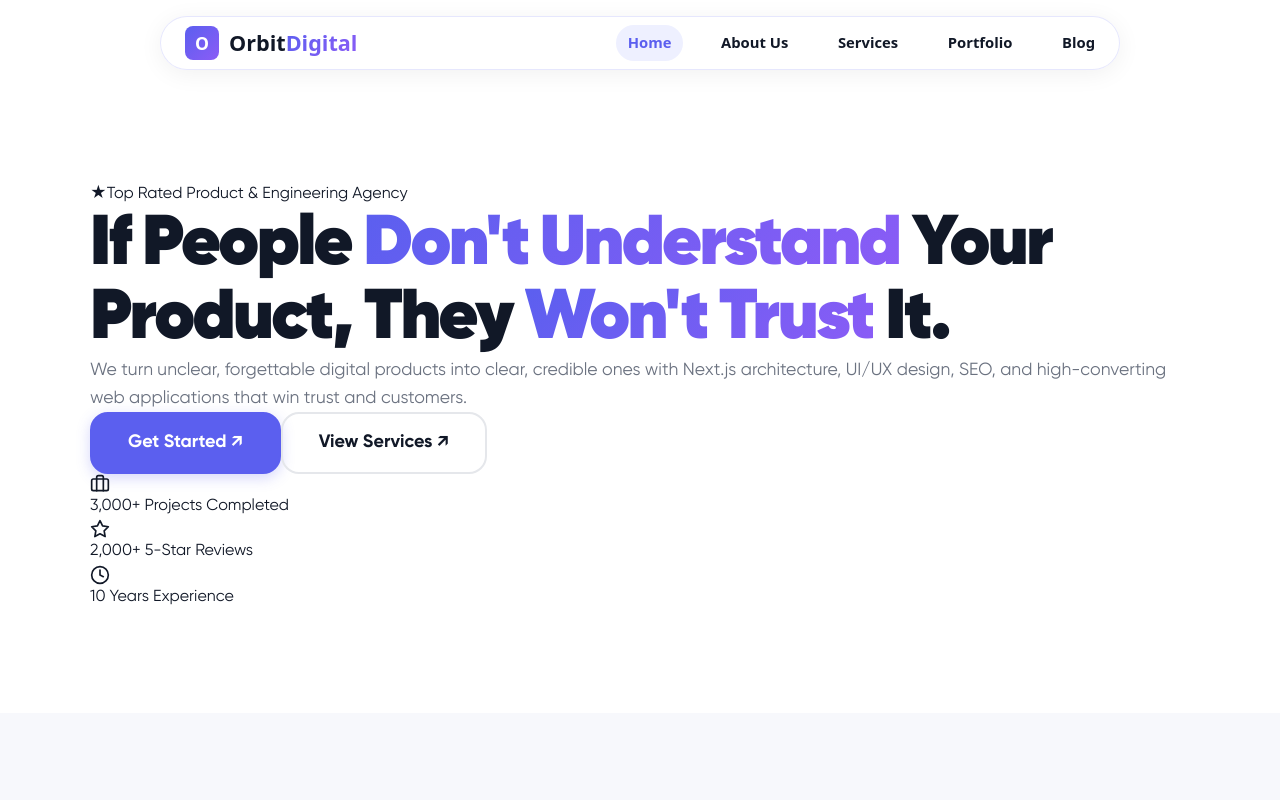
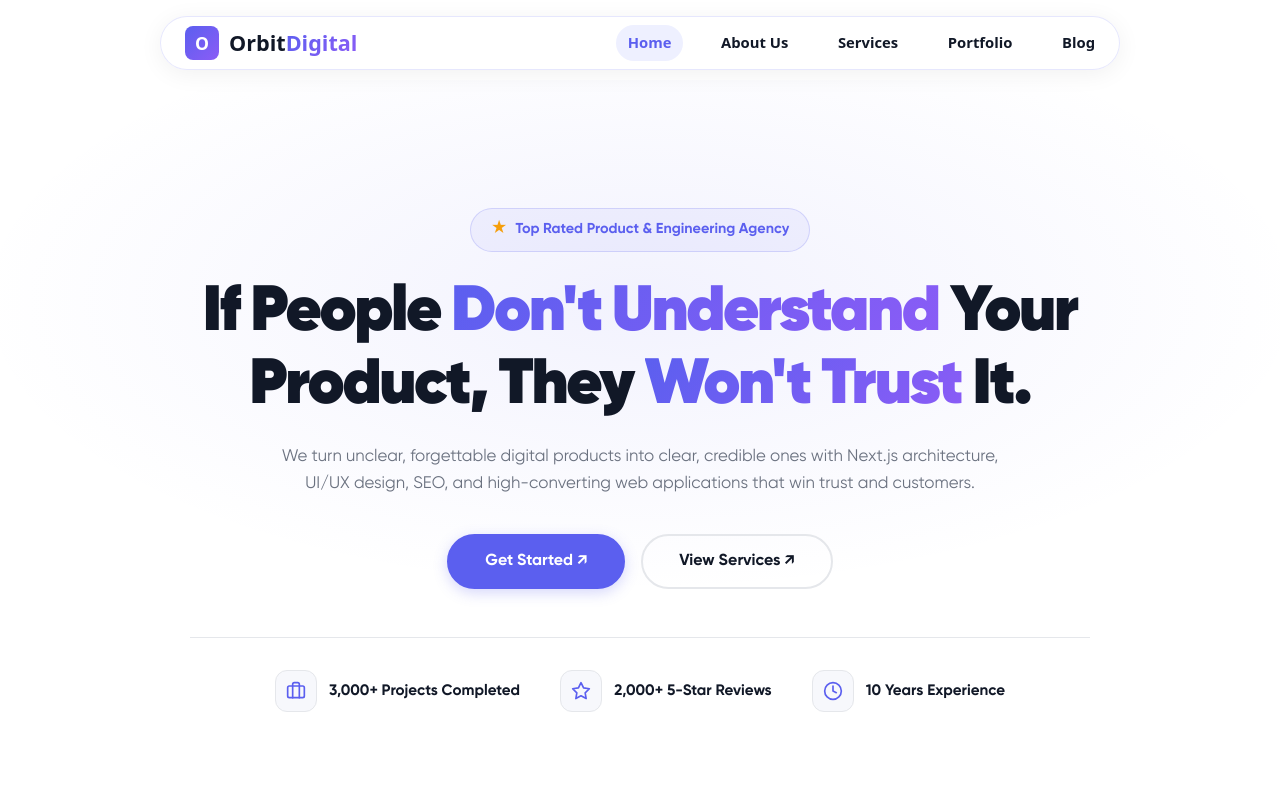
Before and after one commit to Muhammad-Hamza-webdev/orbit-digital, a Next.js app: page / in a window 1280 px wide. Shown: the top 800 px of the page. Built offline with nearby package versions, Linux system fonts and the light colour scheme.

Commit message:
Style fix

```diff
--- a/public/assets/css/style.css
+++ b/public/assets/css/style.css
@@ -402,3 +402,124 @@ h1, h2, h3, h4, h5, h6 {
     scroll-behavior: auto !important;
   }
 }
+
+/* ------------------------------------------
+   9. HERO SECTION STYLES (frprotech style)
+   ------------------------------------------ */
+.hero-frprotech-style {
+  position: relative;
+  min-height: 85vh;
+  display: flex;
+  align-items: center;
+  justify-content: center;
+  padding-block: clamp(80px, 10vw, 140px) clamp(60px, 8vw, 100px);
+  background-color: #FFFFFF;
+  overflow: hidden;
+}
+
+.hero-bg-glow {
+  position: absolute;
+  inset: 0;
+  pointer-events: none;
+  background: radial-gradient(ellipse 65% 50% at 50% 30%, rgba(91, 95, 239, 0.08) 0%, transparent 80%);
+}
+
+.hero-center-content {
+  position: relative;
+  z-index: 2;
+  max-width: 900px;
+  margin-inline: auto;
+  text-align: center;
+  display: flex;
+  flex-direction: column;
+  align-items: center;
+}
+
+.hero-top-badge-wrapper {
+  margin-bottom: 24px;
+}
+
+.hero-top-badge {
+  display: inline-flex;
+  align-items: center;
+  gap: 8px;
+  padding: 8px 20px;
+  background-color: rgba(91, 95, 239, 0.06);
+  border: 1px solid rgba(91, 95, 239, 0.2);
+  border-radius: var(--radius-full);
+  font-size: 0.9rem;
+  font-weight: 600;
+  color: var(--color-primary);
+}
+
+.hero-top-badge-icon {
+  color: #F59E0B;
+  font-size: 1rem;
+}
+
+.hero-title {
+  margin-bottom: 20px;
+  font-size: clamp(2.2rem, 5vw, 4.25rem);
+  font-weight: 900;
+  line-height: 1.15;
+  letter-spacing: -0.03em;
+}
+
+.hero-description {
+  max-width: 720px;
+  margin-inline: auto;
+  margin-bottom: 36px;
+  font-size: clamp(1.05rem, 1.25vw, 1.25rem);
+  color: var(--color-text-muted);
+  line-height: 1.65;
+}
+
+.hero-cta-group {
+  display: flex;
+  align-items: center;
+  justify-content: center;
+  gap: 16px;
+  flex-wrap: wrap;
+  margin-bottom: 48px;
+}
+
+.hero-btn-pill {
+  border-radius: var(--radius-full) !important;
+  padding: 16px 36px !important;
+  font-size: 1rem !important;
+}
+
+.hero-metrics-row {
+  display: flex;
+  align-items: center;
+  justify-content: center;
+  gap: clamp(20px, 4vw, 40px);
+  flex-wrap: wrap;
+  padding-top: 32px;
+  border-top: 1px solid var(--color-border);
+  width: 100%;
+}
+
+.hero-metric-item {
+  display: flex;
+  align-items: center;
+  gap: 12px;
+}
+
+.hero-metric-icon {
+  width: 42px;
+  height: 42px;
+  border-radius: var(--radius-md);
+  background-color: var(--color-surface);
+  border: 1px solid var(--color-border);
+  display: flex;
+  align-items: center;
+  justify-content: center;
+  color: var(--color-primary);
+}
+
+.hero-metric-text {
+  font-size: 0.95rem;
+  font-weight: 600;
+  color: var(--color-secondary);
+}
```
